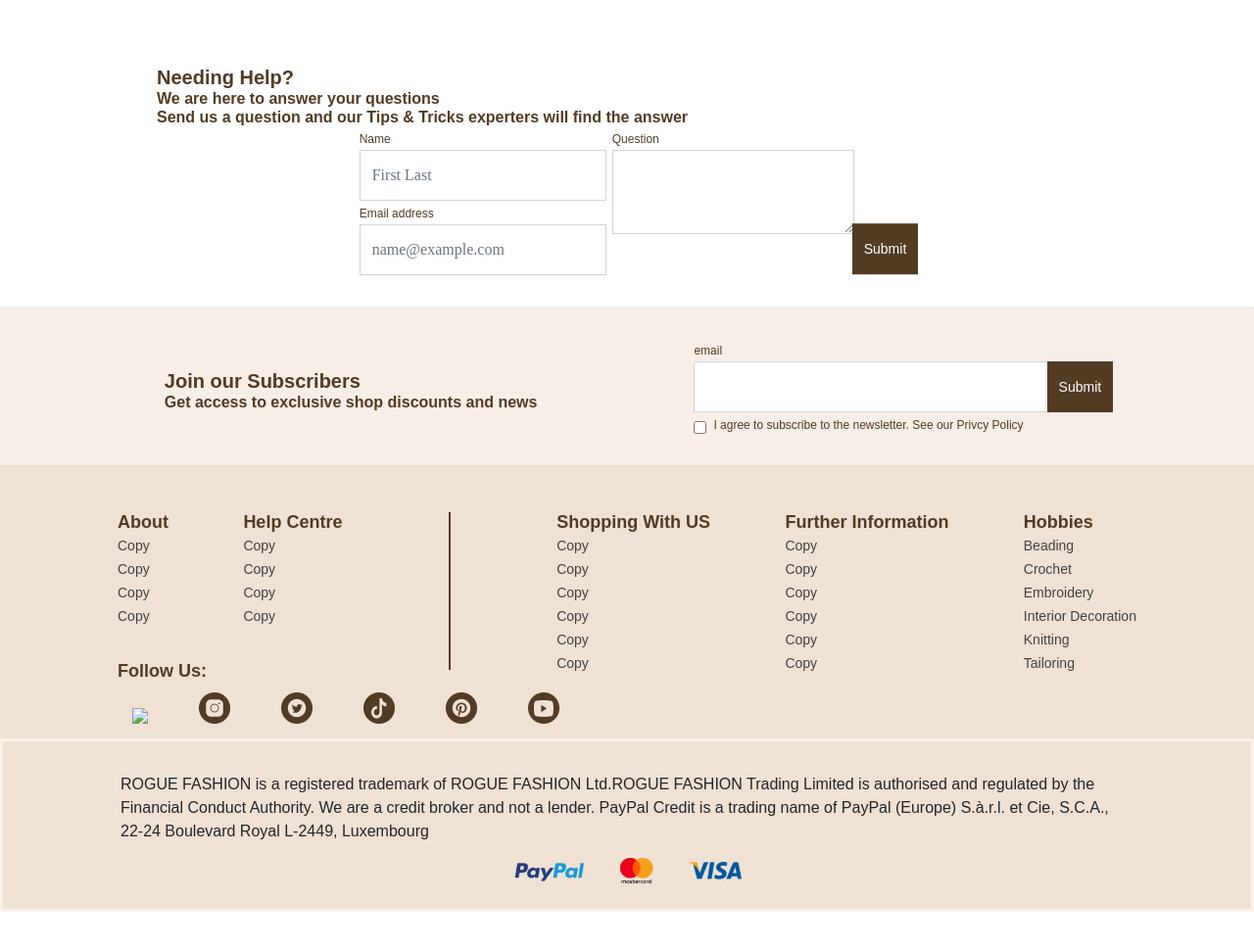
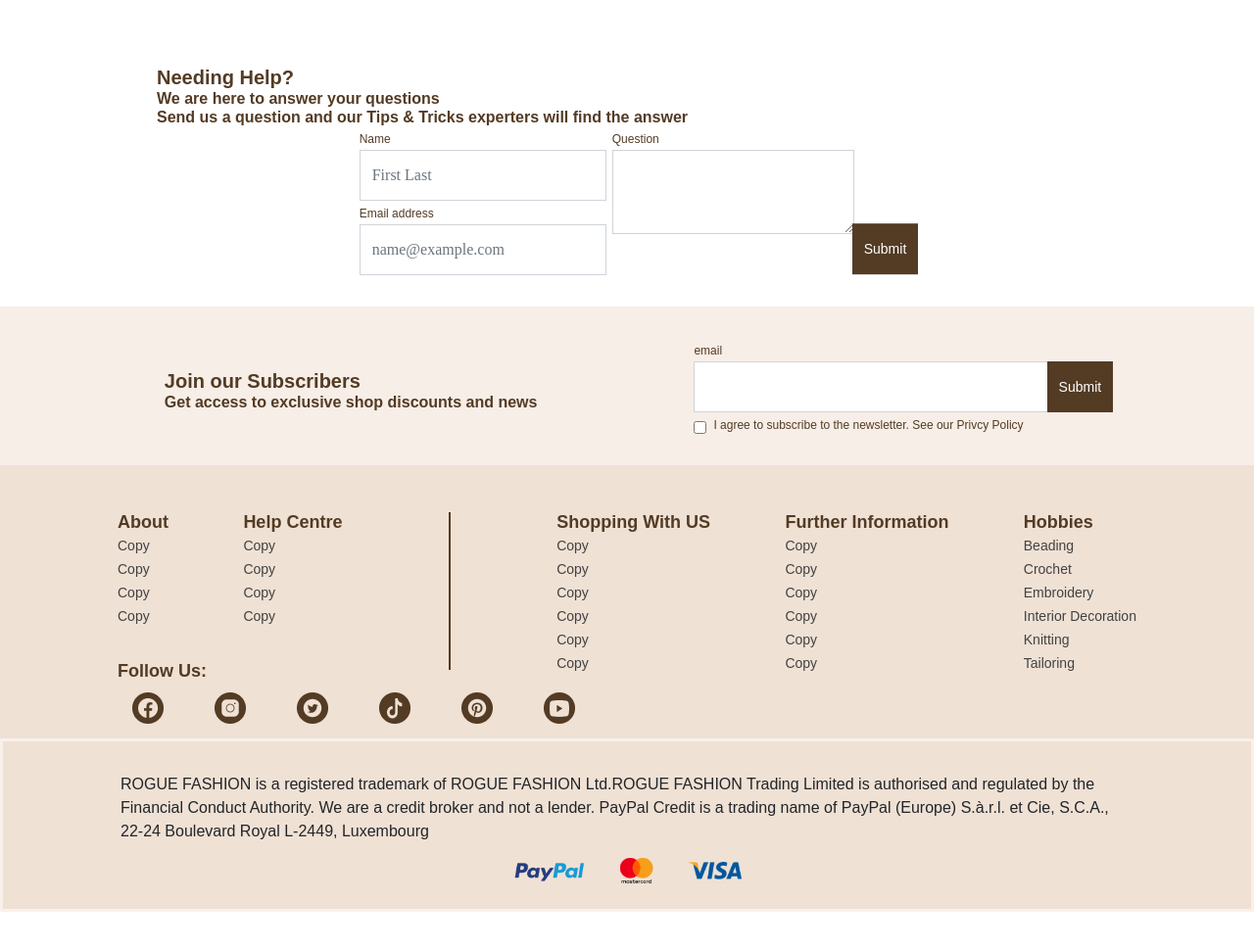
Before and after one commit to Erica1962/UX_UI_HW_21, a plain HTML site: page tipsandtricks/index.html in a window 1280 px wide. Shown: the part 2028-2997 px from the top of the page at 98% size. Drawn offline with nearby package versions, Linux system fonts and the light colour scheme; files whose address does not match are found by name.

Commit message:
Fix footer social icons

```diff
--- a/tipsandtricks/index.html
+++ b/tipsandtricks/index.html
@@ -351,7 +351,7 @@
 </footer>
 <div class="socials">
   <h6>Follow Us:</h6>
-  <a href="#"> <img id="facebook" src="UX_UI_HW_21/images/facebook.png"></a>
+  <a href="#"> <img id="facebook" src="../images/facebook.png"></a>
   <a href="#"> <img id="instagram" src="../images/instagram.png"></a>
   <a href="#"> <img id="twitter" src="../images/twitter.png"></a>
   <a href="#"> <img id="tiktok" src="../images/tiktok.png"></a>
```
